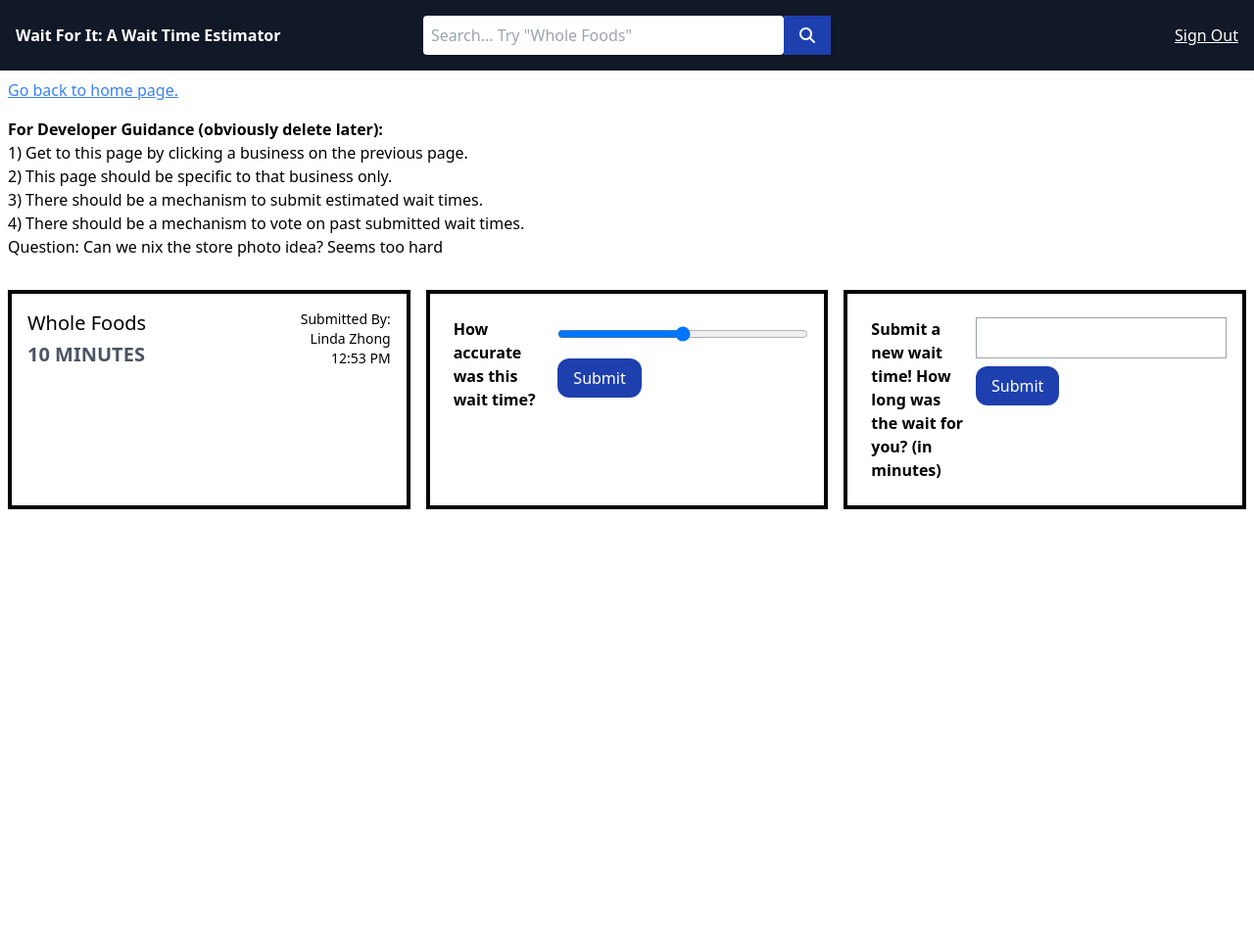
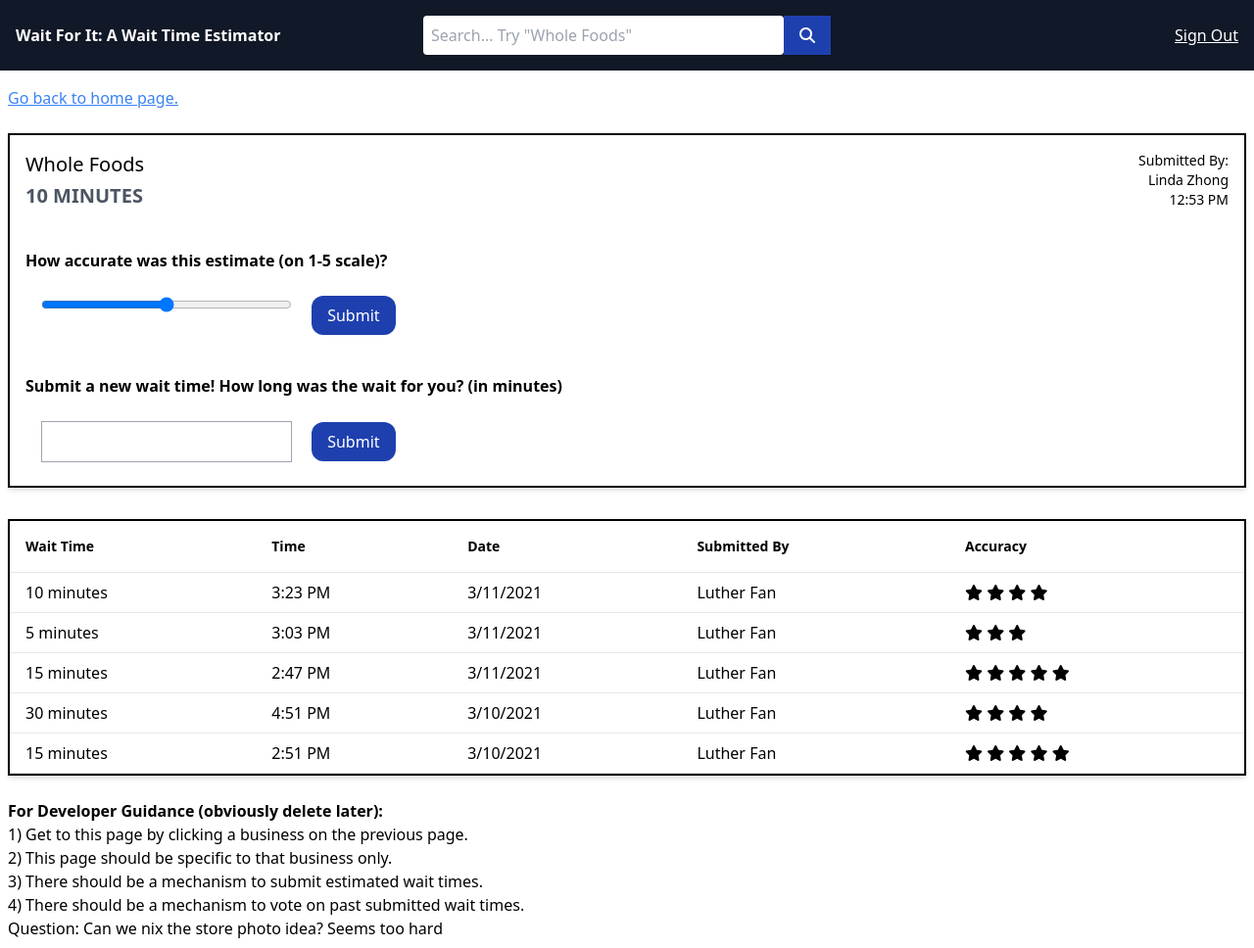
Before and after one commit to lutherf/final, a website: page store.html in a window 1280 px wide. Shown: the whole page at 98% size. Before the commit the page ends 800 px from the top, so only its background shows below. Drawn offline with nearby package versions, Linux system fonts and the light colour scheme.

Commit message:
1st version of CSS done

```diff
--- a/store.html
+++ b/store.html
@@ -31,22 +31,13 @@
   </div>
 
   <!-- Link to go back to main page -->
-  <div class="p-2">
+  <div class="mt-2 p-2">
   <span class = "underline text-blue-500"><a href="index.html">Go back to home page.</a></span>
   </div>
 
-  <!-- DIV FOR "Developers Guidance" -->
-  <div class="p-2">
-    <p class="font-bold"> For Developer Guidance (obviously delete later): </p>
-    <p> 1) Get to this page by clicking a business on the previous page. </p>
-    <p> 2) This page should be specific to that business only. </p>
-    <p> 3) There should be a mechanism to submit estimated wait times. </p>
-    <p> 4) There should be a mechanism to vote on past submitted wait times. </p>
-    <p> Question: Can we nix the store photo idea? Seems too hard </p>
-    </div>
-
-    <div class="business-section my-4 mx-2 flex space-x-4">
-    <div class = "business p-4 mt-2 border-4 w-1/3 border-black text-left">
+    <!-- Div for business info, estimate rater, and submit a new time -->
+    <div class="business-section my-4 mx-2 space-x-4">
+    <div class = "business p-4 mt-2 border-2 border-black text-left shadow-md">
       <div class="md:flex">
       <div class = "w-1/2">
         <p class="text-xl">Whole Foods</p>
@@ -58,9 +49,27 @@
         <p class="text-sm">12:53 PM</p>
       </div>
     </div>
+    <div class="mt-10 space-x-4">
+      <p class="text-l font-bold">How accurate was this estimate (on 1-5 scale)?</p>
+      <form class="mt-2 space-x-4">
+        <input type="range" id="rate-wait-time" name="rate-wait-time" min="1" max="5"
+        class="my-2 p-2 w-64 border border-gray-400">
+        <button class="bg-blue-800 hover:bg-blue-500 text-white px-4 py-2 rounded-xl">Submit</button>
+      </form>
     </div>
-    <!-- DIV to rate wait times -->
-    <div class="p-4 mt-2 border-4 w-1/3 border-black text-left">
+    <div class="mt-10 space-x-4">
+      <p class="text-l font-bold">Submit a new wait time! How long was the wait for you? (in minutes)</p>
+      <form class="mt-4 space-x-4">
+        <input type="number" id="submit-wait-time" name="submit-wait-time"
+        class="my-2 p-2 w-64 border border-gray-400">
+        <button class="bg-blue-800 hover:bg-blue-500 text-white px-4 py-2 rounded-xl">Submit</button>
+      </form>
+    </div>
+    </div>
+    </div>
+
+    <!-- DIV to rate wait times - OLD VERSION!!!
+    <div class="p-4 mt-2 border-2 w-1/3 border-black text-left shadow-md">
       <div class="md:flex">
         <p class="text-l font-bold p-2">How accurate was this wait time?</p>
         <form>
@@ -69,9 +78,10 @@
           <button class="bg-blue-800 hover:bg-blue-500 text-white px-4 py-2 rounded-xl">Submit</button>
         </form>
       </div>
-    </div>
-    <!-- DIV to submit wait times -->
-    <div class="p-4 mt-2 border-4 w-1/3 border-black text-left">
+    </div> -->
+
+    <!-- DIV to submit wait times - OLD VERSION!!!
+    <div class="p-4 mt-2 border-2 w-1/3 border-black text-left shadow-md">
       <div class="md:flex">
         <p class="text-l font-bold p-2">Submit a new wait time! How long was the wait for you? (in minutes)</p>
         <form>
@@ -80,10 +90,98 @@
           <button class="bg-blue-800 hover:bg-blue-500 text-white px-4 py-2 rounded-xl">Submit</button>
         </form>
       </div>
-    </div>
+    </div> -->
+
+
+    <!-- Table for historical wait times  -->
+    <div class="p-2">
+      <div class="shadow-md my-2 border-2 border-black md:flex">
+        <table class="text-left w-full">
+          <thead>
+            <tr>
+              <th class="p-4 font-bold text-sm text-grey-dark border-b border-grey-light">Wait Time</th>
+              <th class="p-4 font-bold text-sm text-grey-dark border-b border-grey-light">Time</th>
+              <th class="p-4 font-bold text-sm text-grey-dark border-b border-grey-light">Date</th>
+              <th class="p-4 font-bold text-sm text-grey-dark border-b border-grey-light">Submitted By</th>
+              <th class="p-4 font-bold text-sm text-grey-dark border-b border-grey-light">Accuracy</th>
+            </tr>
+          </thead>
+          <tbody>
+            <tr>
+              <td class="px-4 py-2 border-b border-grey-light">10 minutes</td>
+              <td class="px-4 py-2 border-b border-grey-light">3:23 PM</td>
+              <td class="px-4 py-2 border-b border-grey-light">3/11/2021</td>
+              <td class="px-4 py-2 border-b border-grey-light">Luther Fan</td>
+              <td class="px-4 py-2 border-b border-grey-light">
+                  <i class="fa fa-star"></i>
+                  <i class="fa fa-star"></i>
+                  <i class="fa fa-star"></i>
+                  <i class="fa fa-star"></i>
+              </td>
+            </tr>
+            <tr>
+              <td class="px-4 py-2 border-b border-grey-light">5 minutes</td>
+              <td class="px-4 py-2 border-b border-grey-light">3:03 PM</td>
+              <td class="px-4 py-2 border-b border-grey-light">3/11/2021</td>
+              <td class="px-4 py-2 border-b border-grey-light">Luther Fan</td>
+              <td class="px-4 py-2 border-b border-grey-light">
+                  <i class="fa fa-star"></i>
+                  <i class="fa fa-star"></i>
+                  <i class="fa fa-star"></i>
+              </td>
+            </tr>
+            <tr>
+              <td class="px-4 py-2 border-b border-grey-light">15 minutes</td>
+              <td class="px-4 py-2 border-b border-grey-light">2:47 PM</td>
+              <td class="px-4 py-2 border-b border-grey-light">3/11/2021</td>
+              <td class="px-4 py-2 border-b border-grey-light">Luther Fan</td>
+              <td class="px-4 py-2 border-b border-grey-light">
+                  <i class="fa fa-star"></i>
+                  <i class="fa fa-star"></i>
+                  <i class="fa fa-star"></i>
+                  <i class="fa fa-star"></i>
+                  <i class="fa fa-star"></i>
+              </td>
+            </tr>
+            <tr>
+              <td class="px-4 py-2 border-b border-grey-light">30 minutes</td>
+              <td class="px-4 py-2 border-b border-grey-light">4:51 PM</td>
+              <td class="px-4 py-2 border-b border-grey-light">3/10/2021</td>
+              <td class="px-4 py-2 border-b border-grey-light">Luther Fan</td>
+              <td class="px-4 py-2 border-b border-grey-light">
+                  <i class="fa fa-star"></i>
+                  <i class="fa fa-star"></i>
+                  <i class="fa fa-star"></i>
+                  <i class="fa fa-star"></i>
+              </td>
+            </tr>
+            <tr>
+              <td class="px-4 py-2 border-b border-grey-light">15 minutes</td>
+              <td class="px-4 py-2 border-b border-grey-light">2:51 PM</td>
+              <td class="px-4 py-2 border-b border-grey-light">3/10/2021</td>
+              <td class="px-4 py-2 border-b border-grey-light">Luther Fan</td>
+              <td class="px-4 py-2 border-b border-grey-light">
+                  <i class="fa fa-star"></i>
+                  <i class="fa fa-star"></i>
+                  <i class="fa fa-star"></i>
+                  <i class="fa fa-star"></i>
+                  <i class="fa fa-star"></i>
+              </td>
+            </tr>
+          </tbody>
+        </table>
+      </div>
     </div>
 
-
+    <!-- DIV FOR "Developers Guidance" -->
+    <div class="p-2">
+      <p class="font-bold"> For Developer Guidance (obviously delete later): </p>
+      <p> 1) Get to this page by clicking a business on the previous page. </p>
+      <p> 2) This page should be specific to that business only. </p>
+      <p> 3) There should be a mechanism to submit estimated wait times. </p>
+      <p> 4) There should be a mechanism to vote on past submitted wait times. </p>
+      <p> Question: Can we nix the store photo idea? Seems too hard </p>
+      </div>
 
   <!-- Put the Firebase config here -->
   <!-- The core Firebase JS SDK is always required and must be listed first -->
```
Also changed, not shown: index.html (+12 -11 lines).
